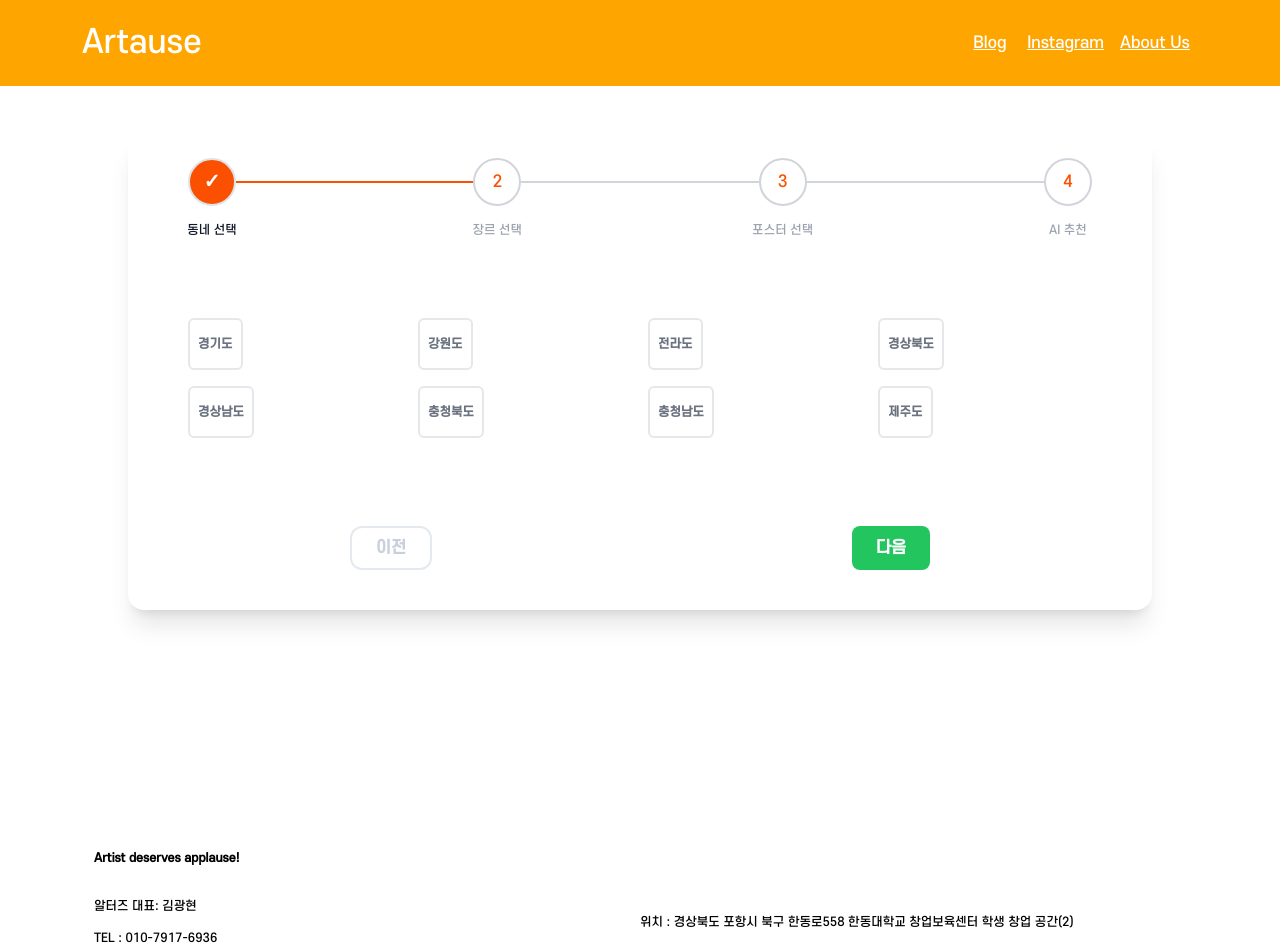
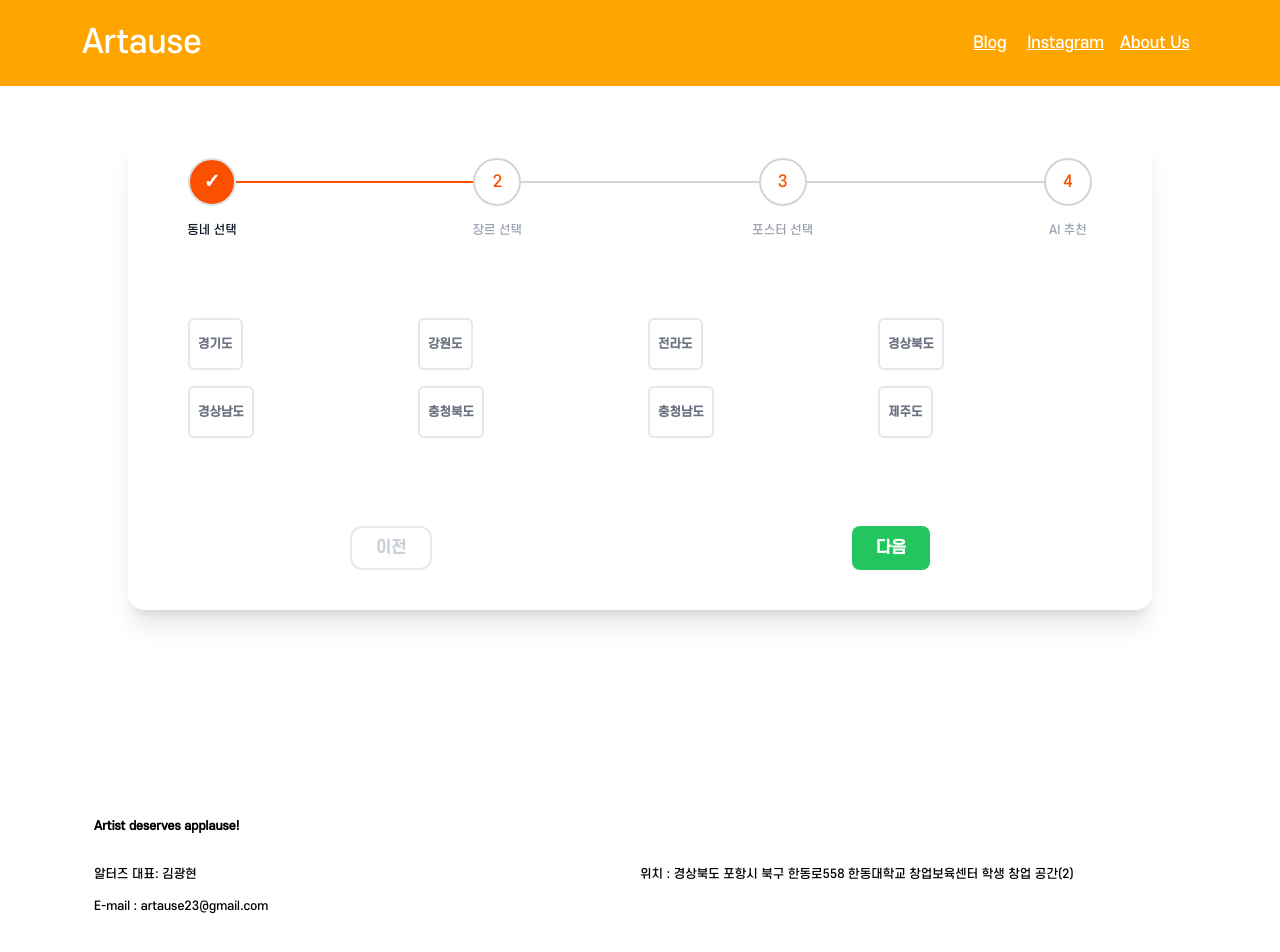
Before and after one commit to immanuelk1m/artause, a React (Create React App) app: page /step in a window 1280 px wide. Shown: the top 952 px of the page. Built offline with nearby package versions, Linux system fonts and the light colour scheme.

Commit message:
change footer tel

```diff
--- a/src/Footer.js
+++ b/src/Footer.js
@@ -11,7 +11,6 @@ function Footer() {
             <p className="font-bold">Artist deserves applause!</p>
             <br></br>
             <p>알터즈 대표: 김광현</p>
-            <p>TEL : 010-7917-6936</p>
             <p>E-mail : artause23@gmail.com</p>
           </div>
 
```
